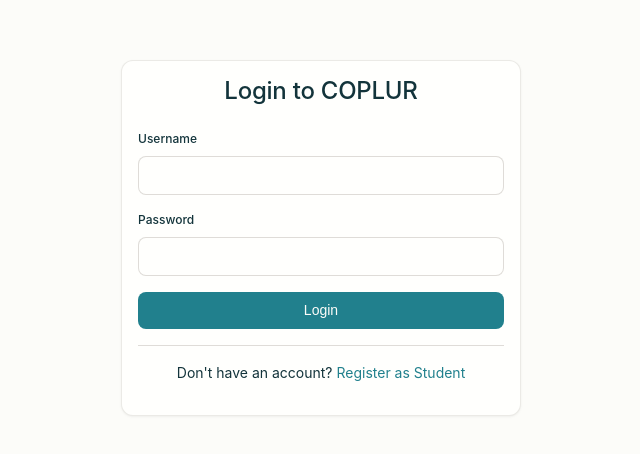
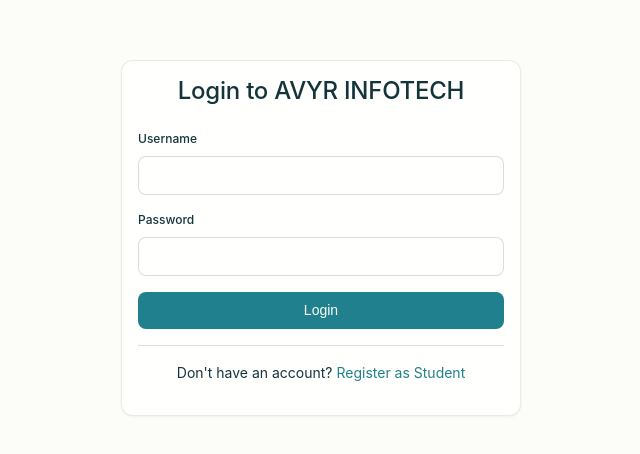
Before and after one commit to Rou45/Role-Based-User-Authentication-System, a plain HTML site: page Frontend/index.html in a window 1280 px wide. Shown: the part 162-616 px from the top of the page, without its empty margins (319-959 px from the left). Drawn offline with Linux system fonts and the light colour scheme; a web font is replaced by a local one.

Commit message:
Update index.html

```diff
--- a/Frontend/index.html
+++ b/Frontend/index.html
@@ -3,7 +3,7 @@
 <head>
     <meta charset="UTF-8">
     <meta name="viewport" content="width=device-width, initial-scale=1.0">
-    <title>COPLUR Authentication System</title>
+    <title>AVYR INFOTECH Authentication System</title>
     <link rel="stylesheet" href="style.css">
 </head>
 <body>
@@ -11,7 +11,7 @@
     <nav class="navbar hidden" id="navbar">
         <div class="container flex justify-between items-center">
             <div class="navbar-brand">
-                <h3>COPLUR System</h3>
+                <h3>AVYR INFOTECH</h3>
             </div>
             <div class="navbar-actions flex items-center gap-16">
                 <span id="currentUser" class="navbar-user"></span>
@@ -28,7 +28,7 @@
             <div class="auth-container">
                 <div class="card auth-card">
                     <div class="card__body">
-                        <h2 class="auth-title">Login to COPLUR</h2>
+                        <h2 class="auth-title">Login to AVYR INFOTECH</h2>
                         <form id="loginForm" class="auth-form">
                             <div class="form-group">
                                 <label class="form-label" for="loginUsername">Username</label>
@@ -122,7 +122,7 @@
                     <div class="card">
                         <div class="card__body">
                             <h1>Welcome, Student!</h1>
-                            <p>You have successfully logged into the COPLUR system. This is your personalized student dashboard.</p>
+                            <p>You have successfully logged into the AVYR INFOTECH. This is your personalized student dashboard.</p>
                             <div class="status status--success">
                                 <span>✓ Account Active</span>
                             </div>
```
